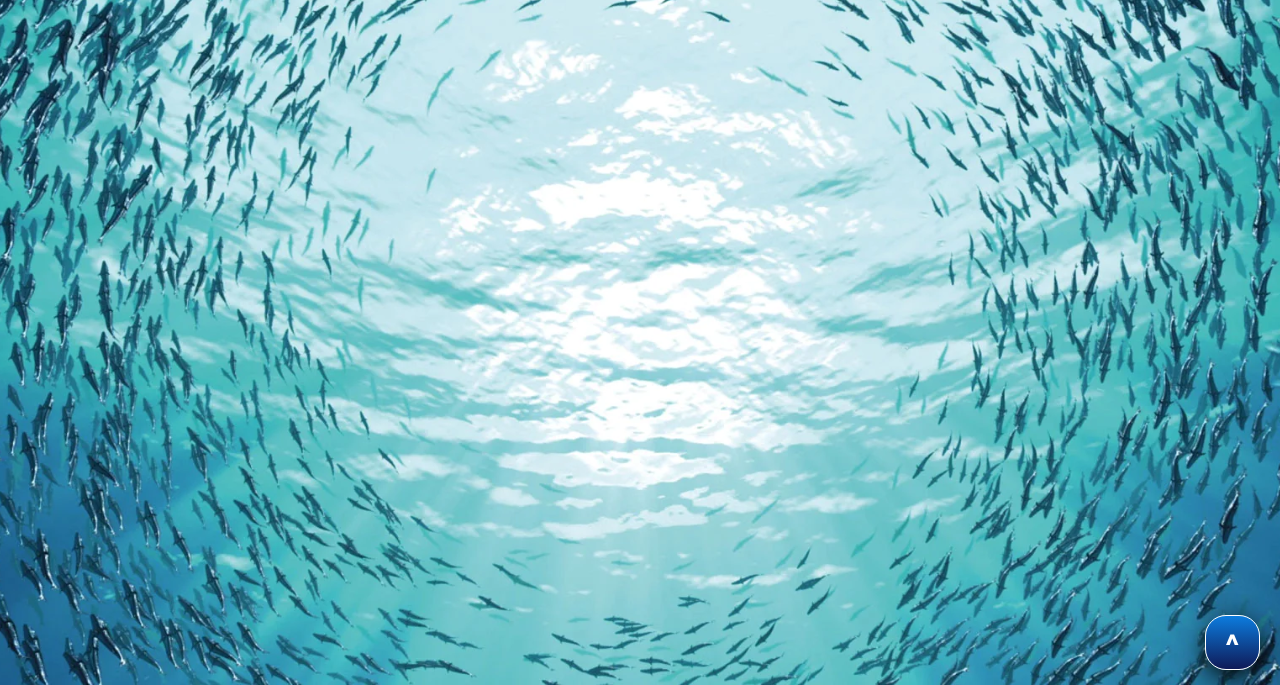
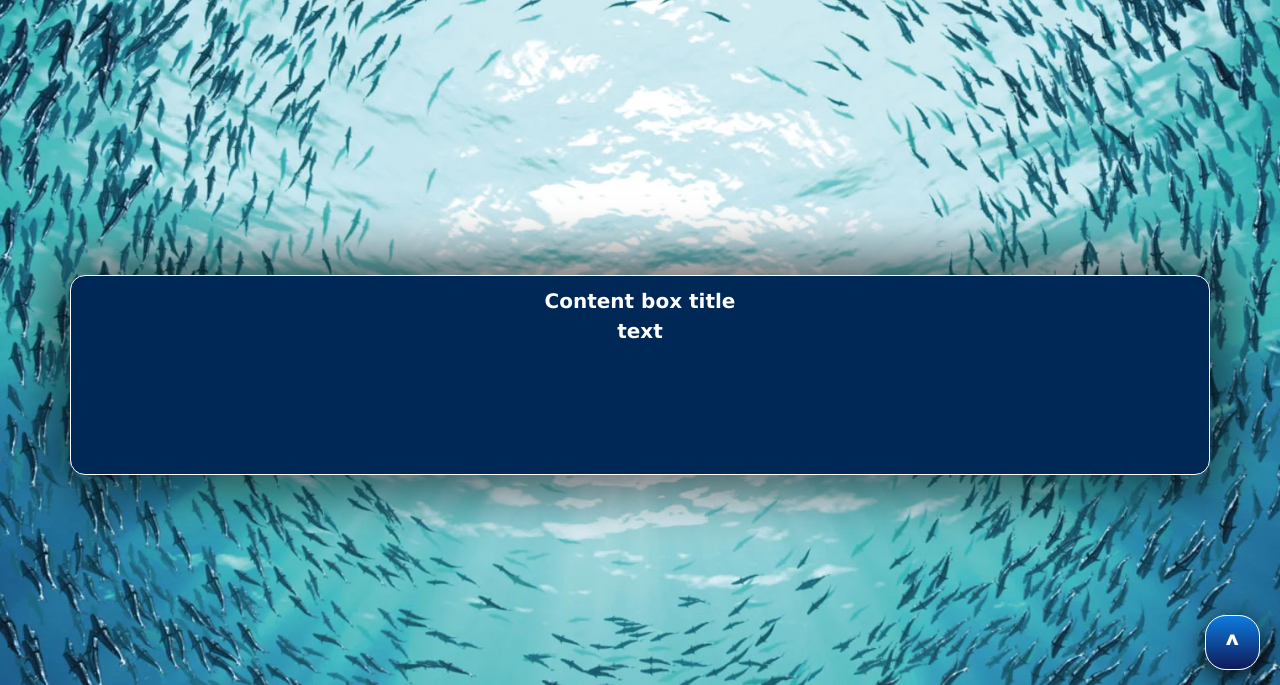
Before and after one commit to ThugbossYT2/KuzenBalikWebsite, a plain HTML site: page public_html/index.html in a window 1280 px wide. Shown: the part 115-800 px from the top of the page. Drawn offline with nearby package versions, Linux system fonts and the light colour scheme.

Commit message:
added content box

```diff
--- a/public_html/css/style.css
+++ b/public_html/css/style.css
@@ -341,6 +341,32 @@ body {
     border: white solid 1px;
   }
 }
+.contentBoxText p {
+  font-size: 20px;
+  font-weight: 600;
+  z-index: -6;
+}
+.contentBox div {
+  scroll-behavior: smooth;
+  background-color: rgb(0, 40, 87);
+  height: 200px;
+  margin-top: 90px;
+  position: absolute;
+  top: 50%;
+  left: 50%;
+  transform: translate(-50%, -50%);
+  border-radius: 15px;
+  border: solid rgb(255, 255, 255) 1px;
+  padding: 20px;
+  padding-top: 10px;
+  color: white;
+  font-size: 20px;
+  text-align: center;
+  font-weight: bold;
+  transition: 0.5s;
+  z-index: -1;
+  box-shadow: 0px 0px 50px 20px rgba(0, 0, 0, 0.548);
+}
 /*TODO: -Try to make new branch if needed
 		    -center things in header
         -add shopping cart icon  ✔️
--- a/public_html/index.html
+++ b/public_html/index.html
@@ -72,6 +72,15 @@
       </nav>
     </header>
 
+    <div class="contentBox container">
+      <div class="container">
+        <label class="contentBoxText" for="contentBoxText"
+          >Content box title</label
+        >
+        <p class="contentBoxText">text</p>
+      </div>
+    </div>
+
     <a href="#"><button class="btn">^</button></a>
 
     <script src="js/script.js" type="text/javascript"></script>
```
